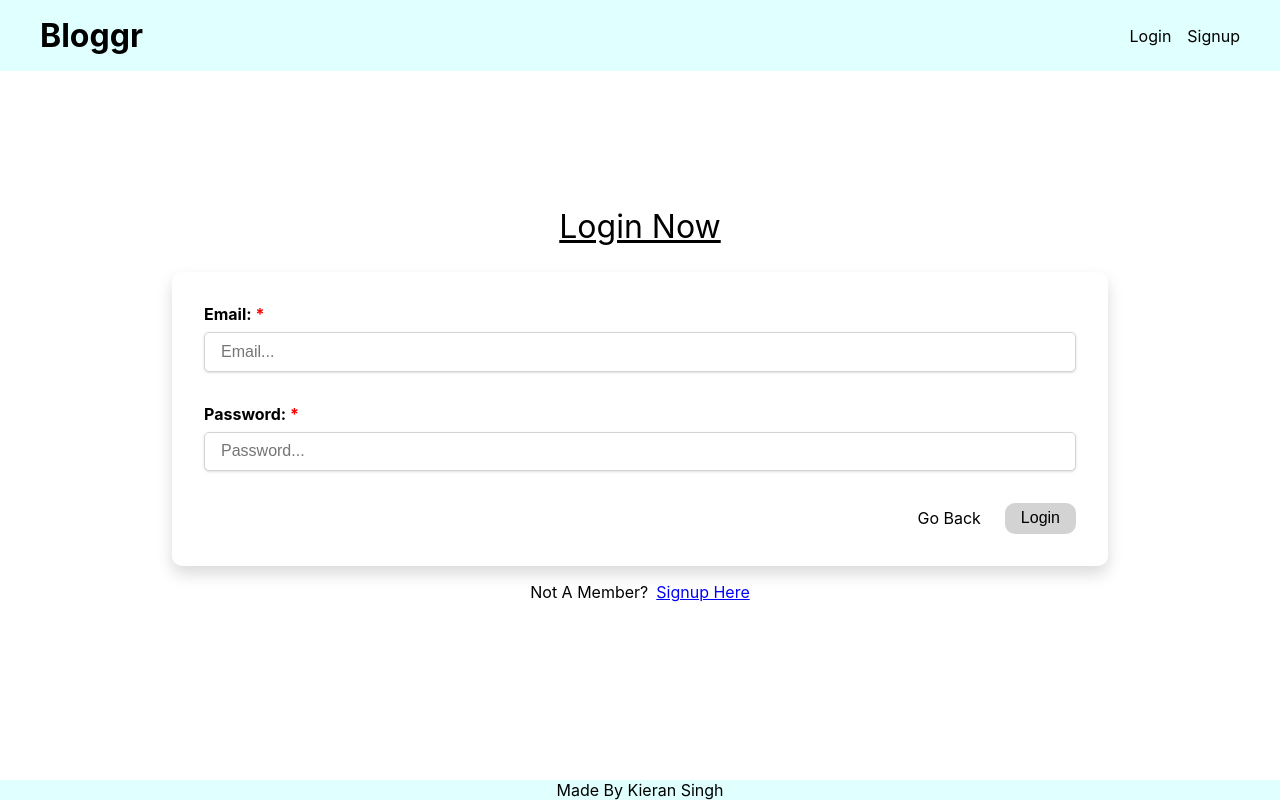
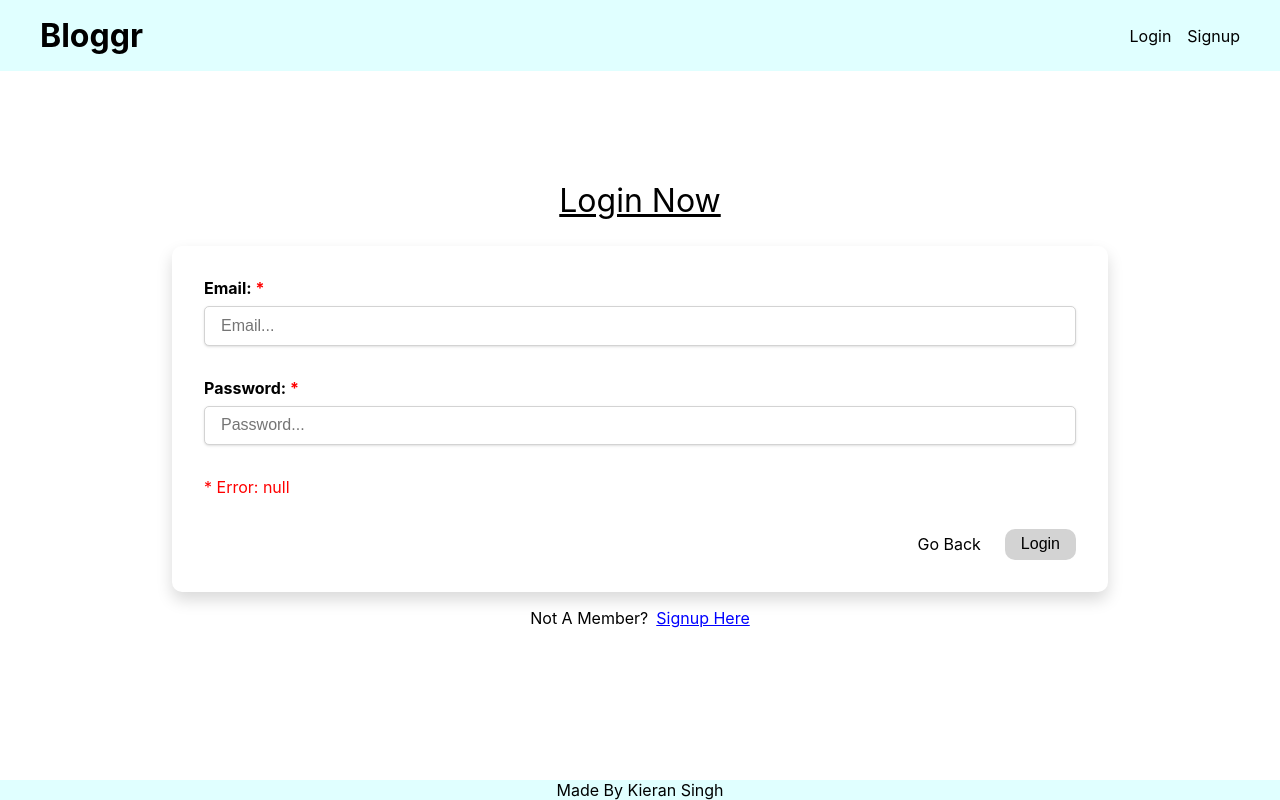
Before and after one commit to Kieran27/Blog-Client, a React (Create React App) app: page /login in a window 1280 px wide. Built offline with nearby package versions, Linux system fonts and the light colour scheme.

Commit message:
Refactored auth login function - component now displays error messages

```diff
--- a/src/Auth/authentication-context.js
+++ b/src/Auth/authentication-context.js
@@ -8,6 +8,7 @@ const AuthContext = createContext(null);
 
 export const AuthProvider = ({ children }) => {
   const [user, setUser] = useState(null);
+  const [errorMessage, setErrormessage] = useState(null);
 
   const logout = async () => {
     try {
@@ -30,6 +31,7 @@ export const AuthProvider = ({ children }) => {
 
   const login = async (email, password) => {
     try {
+      if (errorMessage) setErrormessage(null);
       const login = await axios.post("http://localhost:3000/api/auth/login", {
         email: email,
         password: password,
@@ -43,8 +45,11 @@ export const AuthProvider = ({ children }) => {
       };
       localStorage.setItem("token", JSON.stringify(userObj));
       setUser(userToken);
+      console.log(login);
     } catch (error) {
-      console.log(error);
+      const message = error.response.data.error;
+      setErrormessage(message);
+      console.log(error.response.data);
     }
   };
 
@@ -57,7 +62,9 @@ export const AuthProvider = ({ children }) => {
   }, []);
 
   return (
-    <AuthContext.Provider value={{ user, setUser, logout, login }}>
+    <AuthContext.Provider
+      value={{ user, setUser, logout, login, errorMessage }}
+    >
       {children}
     </AuthContext.Provider>
   );
--- a/src/Routes/Login/login.jsx
+++ b/src/Routes/Login/login.jsx
@@ -9,7 +9,7 @@ const Login = () => {
   const [email, setEmail] = useState("");
   const [password, setPassword] = useState("");
 
-  const { user, login } = useAuth();
+  const { user, login, errorMessage } = useAuth();
 
   const handleChange = (e) => {
     if (e.target.name === "email") {
@@ -55,6 +55,7 @@ const Login = () => {
             onChange={handleChange}
           />
         </div>
+        <span className={styles.error}>{`* Error: ${errorMessage}`}</span>
         <div className={styles.formFooter}>
           <Link to="/">Go Back</Link>
           <input type="submit" value="Login" />
--- a/src/Routes/Login/login.module.scss
+++ b/src/Routes/Login/login.module.scss
@@ -78,3 +78,7 @@
     text-decoration: underline;
   }
 }
+
+.error {
+  color: red;
+}
```
